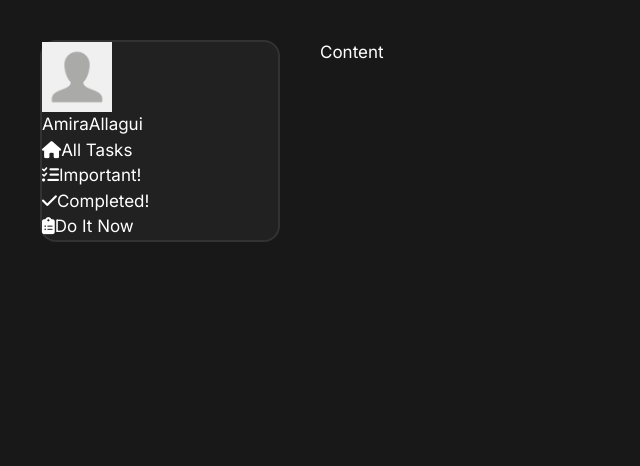
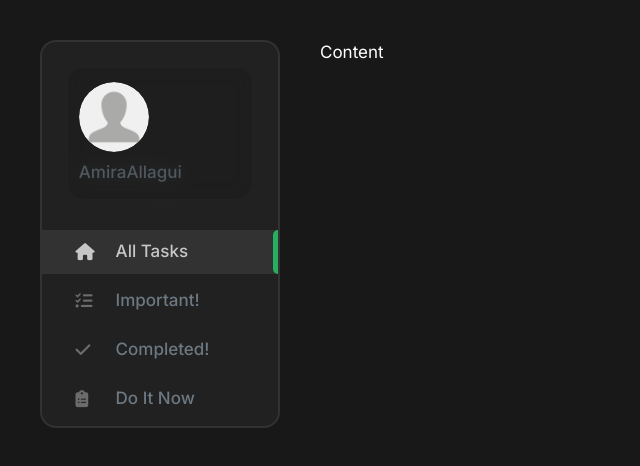
Before and after one commit to amiraadev/task-manager-nextjs, a Next.js app: page / in a window 1280 px wide. Shown: the top 466 px of the page, without its empty margins (0-640 px from the left). Built offline with nearby package versions, Linux system fonts and the light colour scheme.

Commit message:
done with SidebarStyled

```diff
--- a/app/components/Sidebar/Sidebar.tsx
+++ b/app/components/Sidebar/Sidebar.tsx
@@ -34,9 +34,12 @@
 			<ul className='nav-items'>
 				{menu.map((item, i) => {
 					return (
-						<li key={i} className={`nav-item ${pathname === item.link ? "active" :" "}`} onClick={() => {
-              handleClick(item.link)
-            }}>
+						<li
+							key={i}
+							className={`nav-item ${pathname === item.link ? "active" : " "}`}
+							onClick={() => {
+								handleClick(item.link);
+							}}>
 							{item.icon}
 							<Link href={item.link}>{item.title}</Link>
 						</li>
@@ -53,5 +56,159 @@
 	background-color: ${(props) => props.theme.colorBg2};
 	border: 2px solid ${(props) => props.theme.borderColor2};
 	border-radius: 1rem;
+
+	display: flex;
+	flex-direction: column;
+	justify-content: space-between;
+
+	color: ${(props) => props.theme.colorGrey3};
+	.profile {
+		margin: 1.5rem;
+		padding: 1rem 0.8rem;
+		position: relative;
+
+    border-radius: 1rem;
+    cursor: pointer;
+
+    font-weight: 500;
+    color:${(props) => props.theme.colorGrey0}
+
+    display:flex;
+    align-items:center;
+
+    .profile-overlay {
+      position: absolute;
+      top: 0;
+      left: 0;
+      width: 100%;
+      height: 100%;
+      backdrop-filter: blur(10px);
+      z-index: 0;
+      background: ${(props) => props.theme.colorBg3};
+      transition: all 0.55s linear;
+      border-radius: 1rem;
+      border: 2px solid ${(props) => props.theme.borderColor2};
+
+      opacity: 0.2;
+    }
+    h1 {
+      font-size: 1.2rem;
+      display: flex;
+      flex-direction: column;
+
+      line-height: 1.4rem;
+    }
+
+    .image,
+    h1 {
+      position: relative;
+      z-index: 1;
+    }
+
+    .image {
+      flex-shrink: 0;
+      display: inline-block;
+      overflow: hidden;
+      transition: all 0.5s ease;
+      border-radius: 100%;
+
+      width: 70px;
+      height: 70px;
+
+      img {
+        border-radius: 100%;
+        transition: all 0.5s ease;
+      }
+    }
+
+    > h1 {
+      margin-left: 0.8rem;
+      font-size: clamp(1.2rem, 4vw, 1.4rem);
+      line-height: 100%;
+    }
+
+    &:hover {
+      .profile-overlay {
+        opacity: 1;
+        border: 2px solid ${(props) => props.theme.borderColor2};
+      }
+
+      img {
+        transform: scale(1.1);
+      }
+    }
+	}
+
+  .nav-item {
+    position: relative;
+    padding: 0.8rem 1rem 0.9rem 2.1rem;
+    margin: 0.3rem 0;
+
+    display: grid;
+    grid-template-columns: 40px 1fr;
+    cursor: pointer;
+    align-items: center;
+
+    &::after {
+      position: absolute;
+      content: "";
+      left: 0;
+      top: 0;
+      width: 0;
+      height: 100%;
+      background-color: ${(props) => props.theme.activeNavLinkHover};
+      z-index: 1;
+      transition: all 0.3s ease-in-out;
+    }
+
+    &::before {
+      position: absolute;
+      content: "";
+      right: 0;
+      top: 0;
+      width: 0%;
+      height: 100%;
+      background-color: ${(props) => props.theme.colorGreenDark};
+
+      border-bottom-left-radius: 5px;
+      border-top-left-radius: 5px;
+    }
+
+    a {
+      font-weight: 500;
+      transition: all 0.3s ease-in-out;
+      z-index: 2;
+      line-height: 0;
+    }
+
+    i {
+      display: flex;
+      align-items: center;
+      color: ${(props) => props.theme.colorIcons};
+    }
+
+    &:hover {
+      &::after {
+        width: 100%;
+      }
+    }
+  }
+
+  .active {
+    background-color: ${(props) => props.theme.activeNavLink};
+
+    i,
+    a {
+      color: ${(props) => props.theme.colorIcons2};
+    }
+  }
+
+  .active::before {
+    width: 0.3rem;
+  }
+
+  > button {
+    margin: 1.5rem;
+  }
 `;
 export default Sidebar;
```
